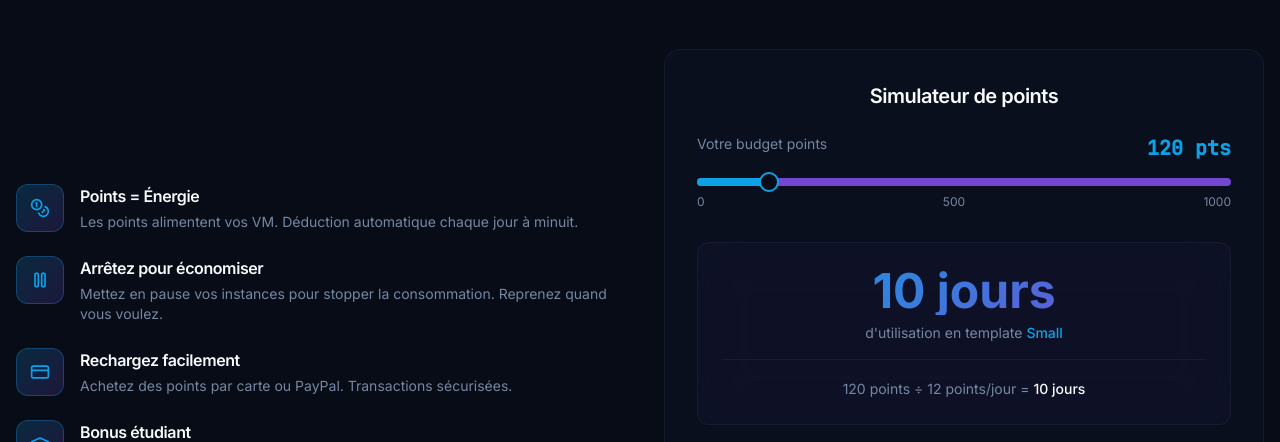
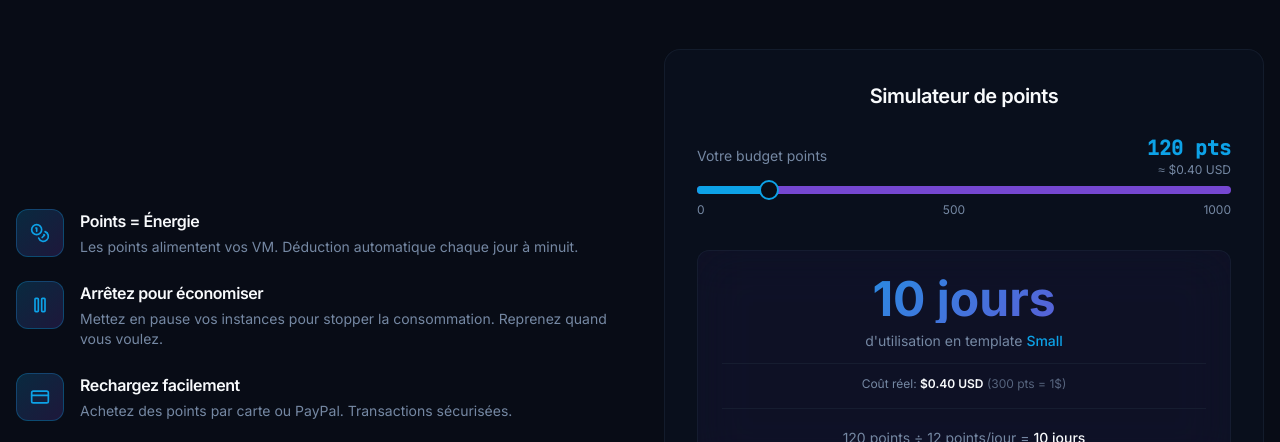
Before and after one commit to MEHDImp4/smp4-Vm-Manager, a React (Vite) app in the folder frontend/: page / in a window 1280 px wide. Shown: the part 1700-2142 px from the top of the page. Built offline with nearby package versions, Linux system fonts and the light colour scheme; no server answers; the HTML template or start-up script is replaced by a standard one.

Commit message:
feat: add PointsSection component with features and a point simulator

```diff
--- a/frontend/src/components/PointsSection.tsx
+++ b/frontend/src/components/PointsSection.tsx
@@ -68,9 +68,12 @@ const PointsSection = () => {
 
             {/* Points Control */}
             <div className="mb-8">
-              <div className="flex justify-between text-sm mb-4">
+              <div className="flex justify-between items-center text-sm mb-2">
                 <span className="text-muted-foreground">Votre budget points</span>
-                <span className="font-mono font-bold text-xl text-primary">{points} pts</span>
+                <div className="text-right">
+                  <div className="font-mono font-bold text-xl text-primary">{points} pts</div>
+                  <div className="text-xs text-muted-foreground">≈ ${(points / 300).toFixed(2)} USD</div>
+                </div>
               </div>
 
               <Slider
@@ -97,6 +100,12 @@ const PointsSection = () => {
                 <p className="text-muted-foreground text-sm">
                   d'utilisation en template <span className="text-primary font-medium">Small</span>
                 </p>
+                <div className="mt-3 pt-3 border-t border-border/50">
+                  <div className="text-xs text-muted-foreground">
+                    Coût réel: <span className="text-foreground font-semibold">${(points / 300).toFixed(2)} USD</span>
+                    <span className="text-muted-foreground/70"> (300 pts = 1$)</span>
+                  </div>
+                </div>
               </div>
               <div className="mt-4 pt-4 border-t border-border/50 text-center">
                 <span className="text-sm text-muted-foreground">
```
